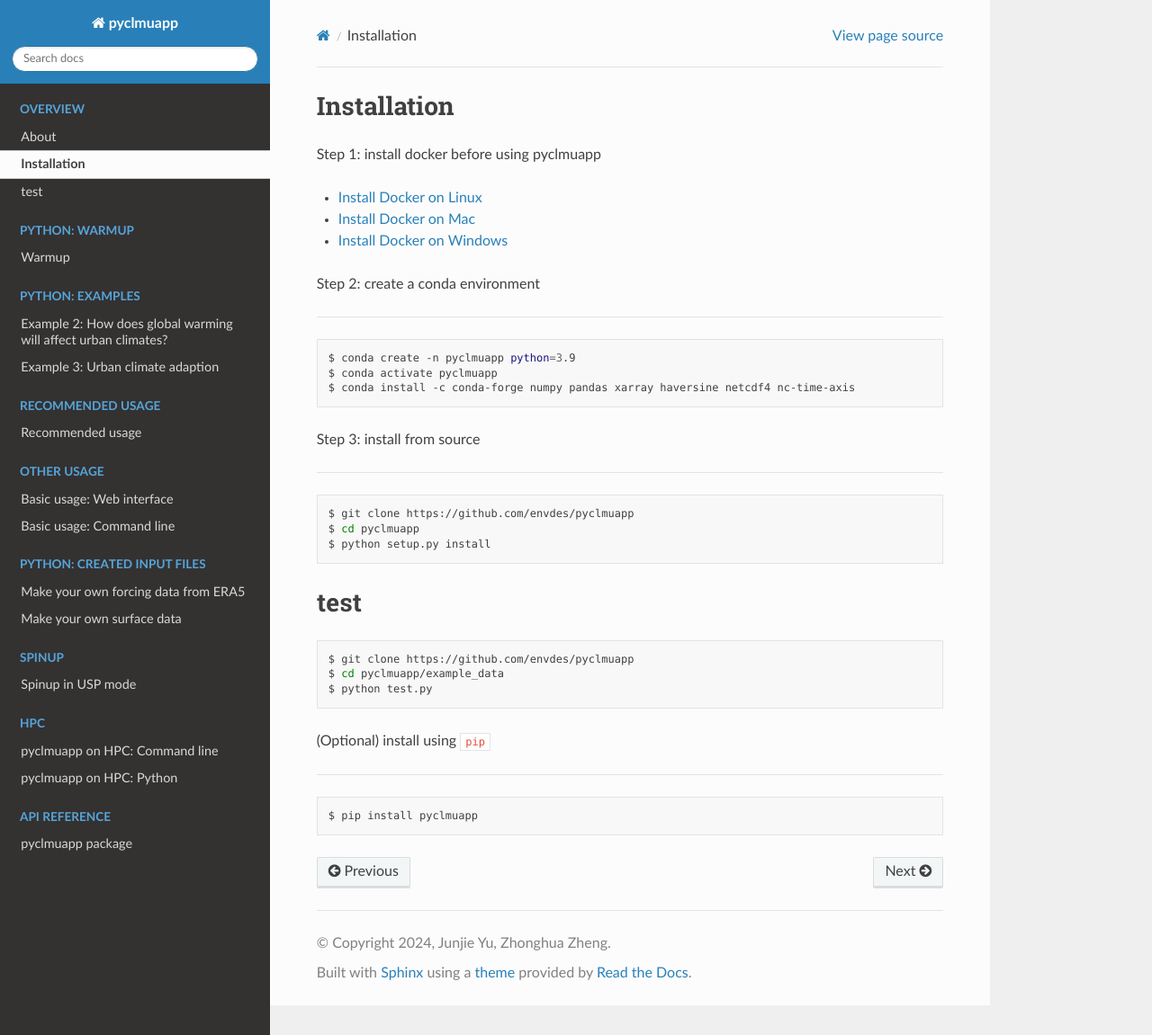
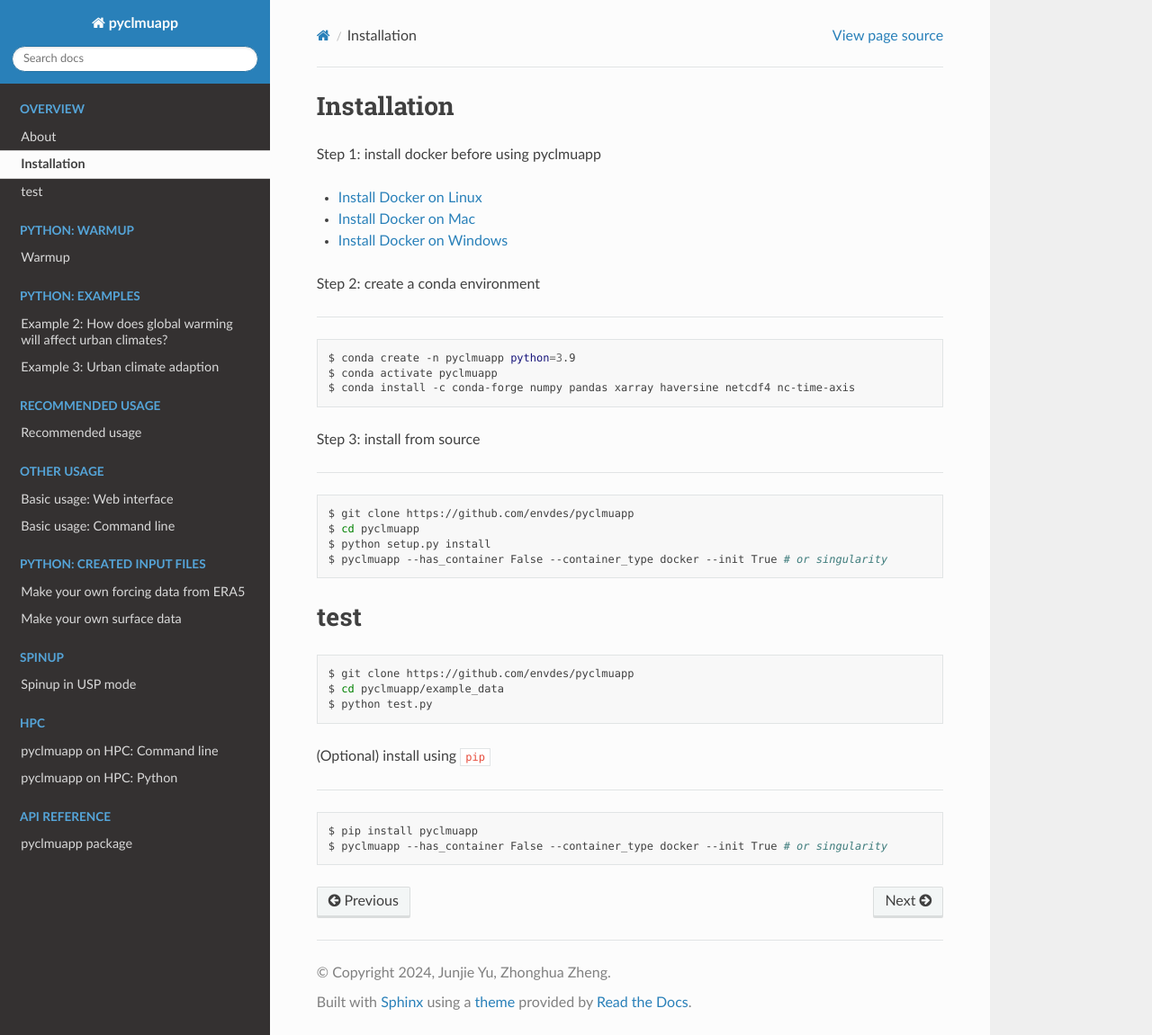
Before and after one commit to envdes/pyclmuapp, a Sphinx documentation site: the page built from docs/notebooks/overview/installation.md, in a window 1280 px wide and 1151 px high. Shown: the whole window at 90% size. Built offline with Sphinx 7.4.7 and the Read the Docs theme 3.1.0, drawn with Linux system fonts in a browser that asks for light colours; pages that are not in the unit, such as notebooks, are missing from menus.

````diff
--- a/README.rst
+++ b/README.rst
@@ -56,7 +56,8 @@ Step 3: install from source::
 
     $ git clone https://github.com/envdes/pyclmuapp.git
     $ cd pyclmuapp
-    $ python setup.py pyclmuapp
+    $ python setup.py install
+    $ pyclmuapp --has_container False --container_type docker --init True # or singularity
 
 testing installation::
 
@@ -66,6 +67,7 @@ testing installation::
 (optional) install using pip::
 
     $ pip install pyclmuapp
+    $ pyclmuapp --has_container False --container_type docker --init True # or singularity
 
 Please check `online documentation <https://envdes.github.io/pyclmuapp/>`_ for more information.
 
--- a/docs/notebooks/overview/installation.md
+++ b/docs/notebooks/overview/installation.md
@@ -25,6 +25,7 @@ Step 3: install from source
 $ git clone https://github.com/envdes/pyclmuapp
 $ cd pyclmuapp
 $ python setup.py install
+$ pyclmuapp --has_container False --container_type docker --init True # or singularity
 ```
 
 test
@@ -42,4 +43,5 @@ $ python test.py
 
 ```bash
 $ pip install pyclmuapp
+$ pyclmuapp --has_container False --container_type docker --init True # or singularity
 ```
````
Also changed, not shown: 1 other file.
